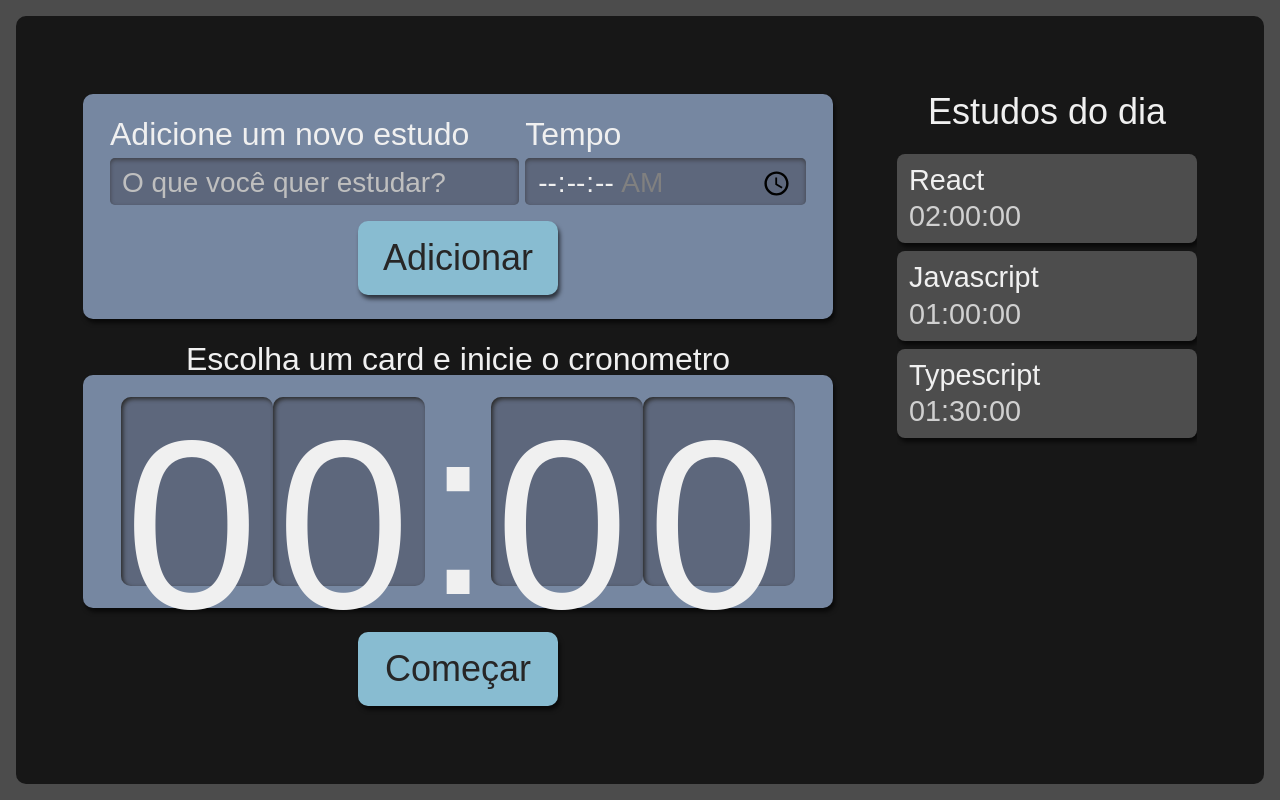
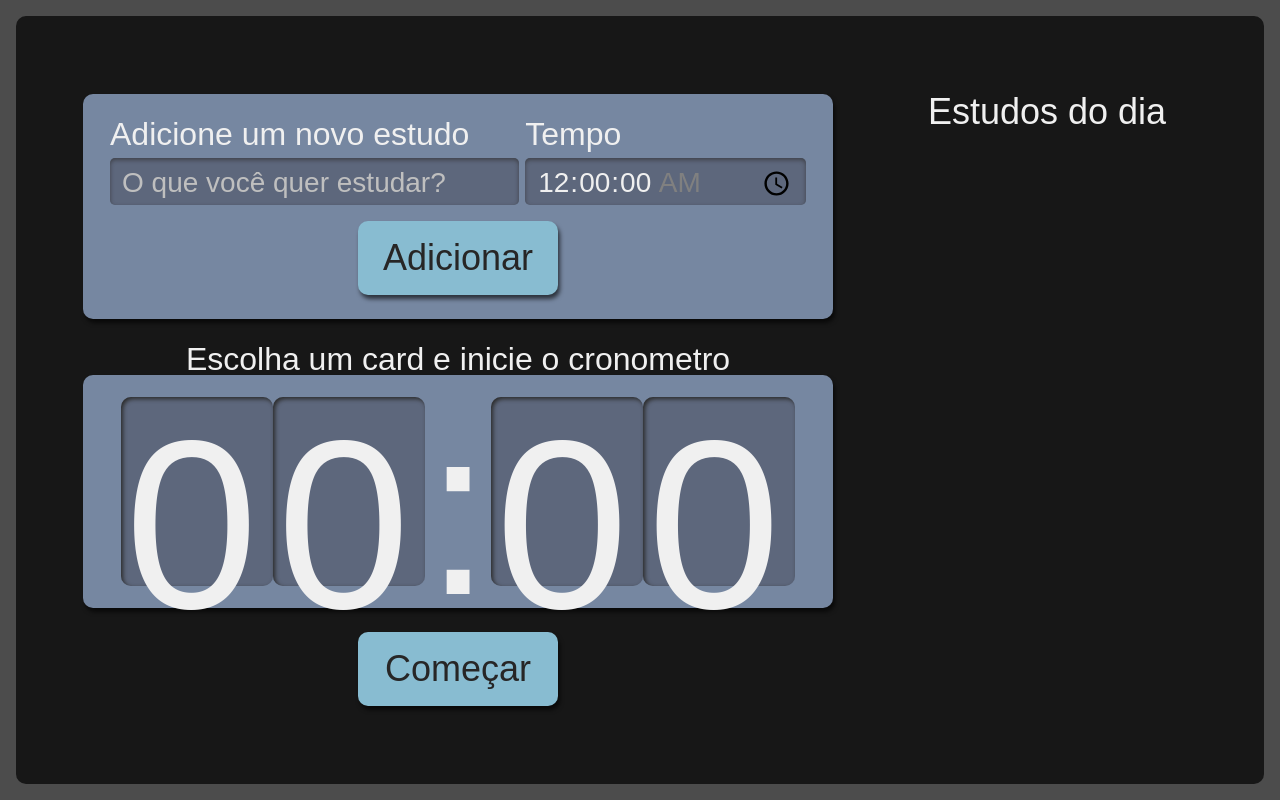
Before and after one commit to queyx0/Studies, a React (Create React App) app: page / in a window 1280 px wide. Built offline with nearby package versions, Linux system fonts and the light colour scheme.

Commit message:
Adicionado estados(states) e atualização do formulário

```diff
--- a/package.json
+++ b/package.json
@@ -14,6 +14,7 @@
     "react-dom": "^18.2.0",
     "react-scripts": "5.0.1",
     "typescript": "^4.8.4",
+    "uuid": "^9.0.0",
     "web-vitals": "^2.1.4"
   },
   "scripts": {
@@ -41,6 +42,7 @@
     ]
   },
   "devDependencies": {
+    "@types/uuid": "^8.3.4",
     "sass": "^1.55.0",
     "typescript-plugin-css-modules": "^3.4.0"
   }
--- a/src/components/Botao/index.tsx
+++ b/src/components/Botao/index.tsx
@@ -3,10 +3,13 @@ import style from './Botao.module.scss'
 
 
 
-class Botao extends React.Component<PropsWithChildren> {
+class Botao extends React.Component<PropsWithChildren <{
+  type?: "button" | "submit" | "reset" | undefined
+}>>{
   render() {
+    const {type = "button"} = this.props
       return (
-        <button className={style.botao}>
+        <button type={type} className={style.botao}>
           {this.props.children}
         </button>
       )
--- a/src/components/Formulario/index.tsx
+++ b/src/components/Formulario/index.tsx
@@ -1,11 +1,38 @@
 import React from 'react';
+import { ITarefa } from '../../types/tarefa';
 import Botao from '../Botao';
 import style from './Formulario.module.scss';
+import {v4 as uuidv4} from 'uuid';
 
-class Formulario extends React.Component{
+class Formulario extends React.Component<{
+  setTarefas: React.Dispatch<React.SetStateAction<ITarefa[]>>
+}> {
+  state = {
+    tarefa: "",
+    tempo: "00:00"
+  }
+
+  adicionarTarefa(evento: React.FormEvent<HTMLFormElement>) {
+    evento.preventDefault();
+    this.props.setTarefas(tarefasAntigas =>
+      [...tarefasAntigas,
+      {
+        ...this.state,
+        selecionado: false,
+        completado: false,
+        id: uuidv4()
+      }
+    ]
+  );
+    this.setState({
+      tarefa: "",
+      tempo: "00:00"
+    })
+  }
+
   render() {
     return(
-      <form className={style.novaTarefa}>
+      <form className={style.novaTarefa} onSubmit={this.adicionarTarefa.bind(this)}>
         <div className={style.inputContainer}>
           <label htmlFor="tarefa">
             Adicione um novo estudo
@@ -14,6 +41,8 @@ class Formulario extends React.Component{
           type="text"
           name="tarefa"
           id="tarefa"
+          value={this.state.tarefa}
+          onChange={evento => this.setState({...this.state, tarefa: evento.target.value})}
           placeholder="O que você quer estudar?"
           />
         </div>
@@ -25,12 +54,14 @@ class Formulario extends React.Component{
           type="time"
           step="1"
           name="tempo"
+          value={this.state.tempo}
+          onChange={evento => this.setState({...this.state, tempo: evento.target.value})}
           id="tempo"
           min="00:00:00"
           max="01:30:00"
           />
         </div>
-        <Botao>
+        <Botao type="submit">
           Adicionar
         </Botao>
       </form>
--- a/src/components/Lista/index.tsx
+++ b/src/components/Lista/index.tsx
@@ -1,18 +1,9 @@
-import React from 'react';
 import Item from './item'
 import style from './Lista.module.scss';
+import {Props} from '../../types/tarefa'
 
-function Lista() {
-  const tarefas = [{
-    tarefa: 'React',
-    tempo: '02:00:00'
-  },{
-    tarefa: 'Javascript',
-    tempo: '01:00:00'
-  },{
-    tarefa: 'Typescript',
-    tempo: '01:30:00'
-  }]
+
+function Lista({ tarefas }: Props) {
   return (
     <aside className={style.listaTarefas}>
       <h2>Estudos do dia</h2>
--- a/src/components/Lista/item/index.tsx
+++ b/src/components/Lista/item/index.tsx
@@ -1,6 +1,8 @@
+import { ITarefa } from '../../../types/tarefa';
 import style from '../Lista.module.scss';
 
-export default function Item({tarefa, tempo}: { tarefa: string, tempo: string }) {
+export default function Item({tarefa, tempo, selecionado, completado, id}: ITarefa) {
+  console.log({tarefa, tempo, selecionado, completado, id})
   return (
     <li className={style.item}>
       <h3>{tarefa}</h3>
--- a/src/pages/App.tsx
+++ b/src/pages/App.tsx
@@ -1,14 +1,16 @@
-import React from 'react';
+import { useState } from 'react';
 import Cronometro from '../components/Cronometro';
 import Formulario from '../components/Formulario'
 import Lista from '../components/Lista';
+import { ITarefa } from '../types/tarefa';
 import style from './App.module.scss'
 
 function App() {
+  const [tarefas, setTarefas] = useState<ITarefa[]>([]);
   return (
     <div className={style.AppStyle}>
-      <Formulario></Formulario>
-      <Lista></Lista>
+      <Formulario setTarefas={setTarefas}></Formulario>
+      <Lista tarefas={tarefas}></Lista>
       <Cronometro/>
     </div>
   );
--- /dev/null
+++ b/src/types/tarefa.ts
@@ -0,0 +1,11 @@
+export interface Props {
+  tarefas: ITarefa[]
+}
+
+export interface ITarefa {
+  tarefa: string,
+  tempo: string
+  selecionado: boolean,
+  completado: boolean,
+  id: string
+}
```
Also changed, not shown: 1 other file (tests, documents, lock files or other folders).
